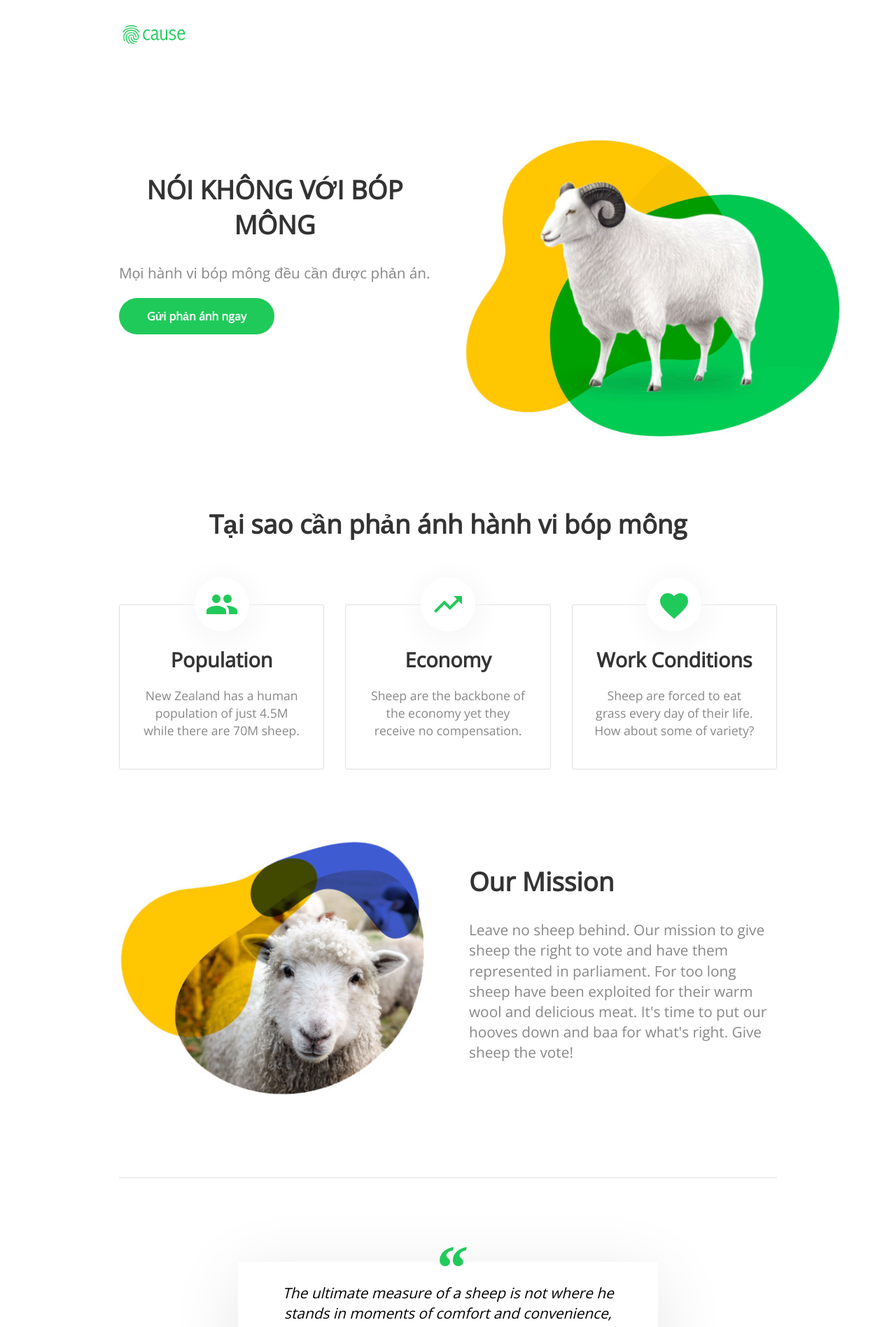
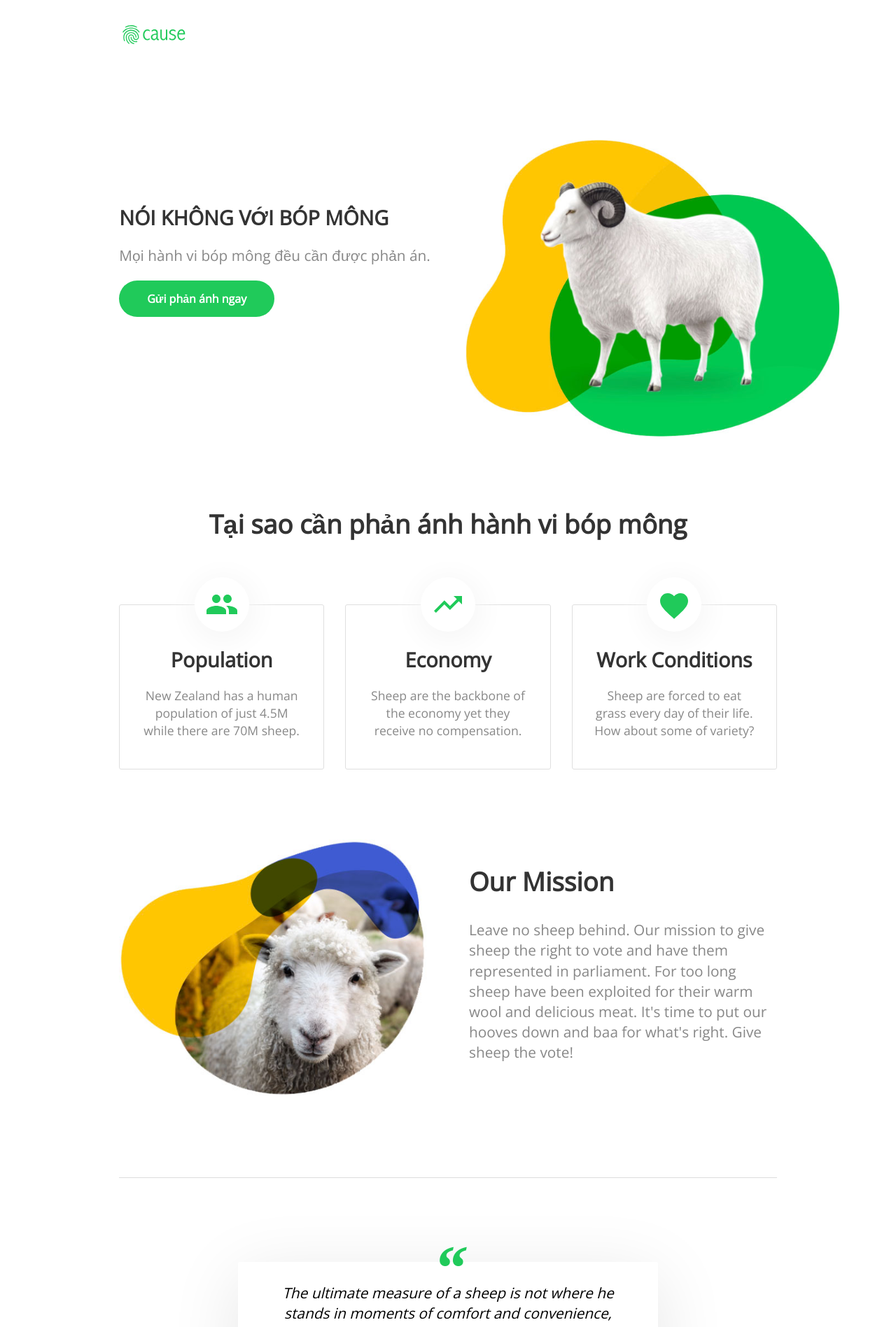
Before and after one commit to chongbopmong/chongbopmong.github.io, a Jekyll site: the page built from index.html, in a window 1280 px wide. Shown: the top 1897 px of the page at 70% size. Built offline with Jekyll 4.4.1, drawn with Linux system fonts in a browser that asks for light colours; nearby versions of some CDN libraries; a script that is not in the unit is left out.

Commit message:
Update index.html

```diff
--- a/index.html
+++ b/index.html
@@ -6,7 +6,7 @@ title: CHỐNG BÓP MÔNG
 	<div class="container">
 		<div class="column">
 			<div>
-				<h2 class="editable">NÓI KHÔNG VỚI BÓP MÔNG</h2>
+				<h3 class="editable">NÓI KHÔNG VỚI BÓP MÔNG</h3>
 				<p class="editable">Mọi hành vi bóp mông đều cần được phản án.</p>
 				<div class="button">
 					<a href="#donate">Gửi phản ánh ngay</a>
```
